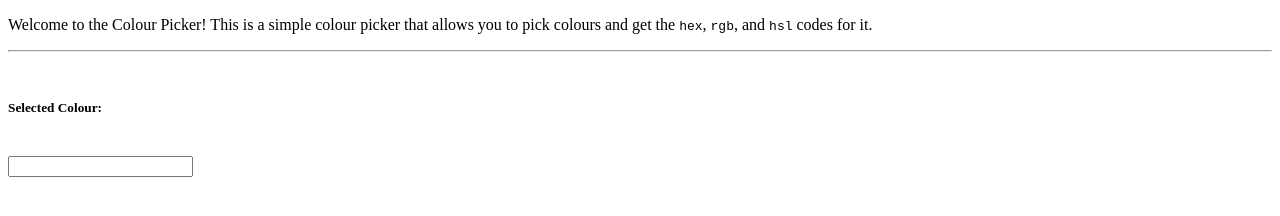
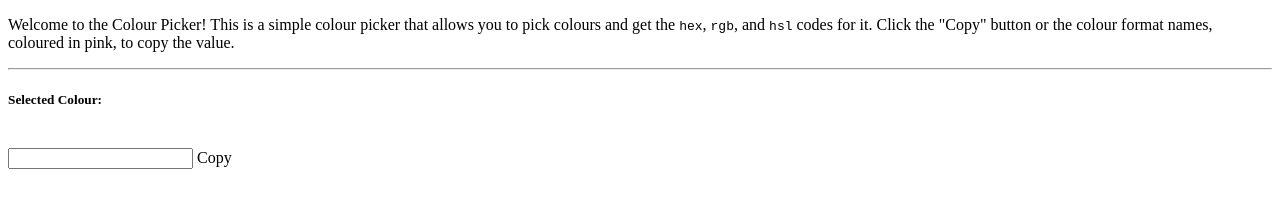
Before and after one commit to MingTheNoob/ColourPicker, a plain HTML site: page index.html in a window 1280 px wide. Drawn offline with Linux system fonts and the light colour scheme.

Commit message:
Update index.html

```diff
--- a/index.html
+++ b/index.html
@@ -6,6 +6,7 @@
     <meta http-equiv="X-UA-Compatible" content="IE=edge">
     <meta name="viewport" content="width=device-width, initial-scale=1.0">
     <title>Colour Picker</title>
+    <script src="https://cdn.jsdelivr.net/npm/@jaames/iro@5"></script>
 </head>
 
 <body>
@@ -18,16 +19,21 @@
                 <p class="lead fs-5">
                     Welcome to the Colour Picker! This is a simple colour picker that allows you to pick
                     colours and get the <code>hex</code>, <code>rgb</code>, and <code>hsl</code> codes for it.
+                    Click the "Copy" button or the colour format names, coloured in pink, to copy the value.
                 </p>
                 <hr>
-                <br>
+                <span class="text-success" id="clipboardStatusMsg"></span>
                 <h5><strong>Selected Colour:</strong></h5>
                 <div id="colour-picker-values"></div>
                 <br>
-                <input type="text" id="colour-picker-hexInput">
+                <div class="input-group">
+                    <input class="form-control" type="text" id="colour-picker-hexInput">
+                    <span class="input-group-text" id="colour-picker-copyValue">Copy</span>
+                </div>
             </div>
         </div>
     </div>
+    <script src="main.js"></script>
 </body>
 
 </html>
```
